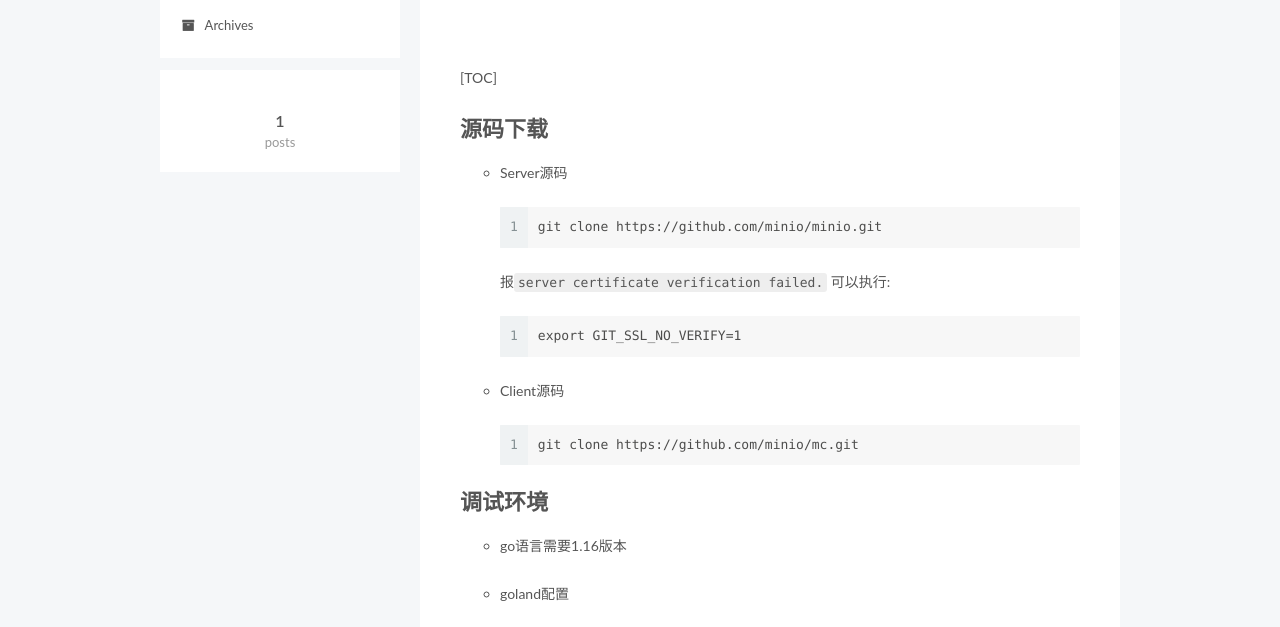
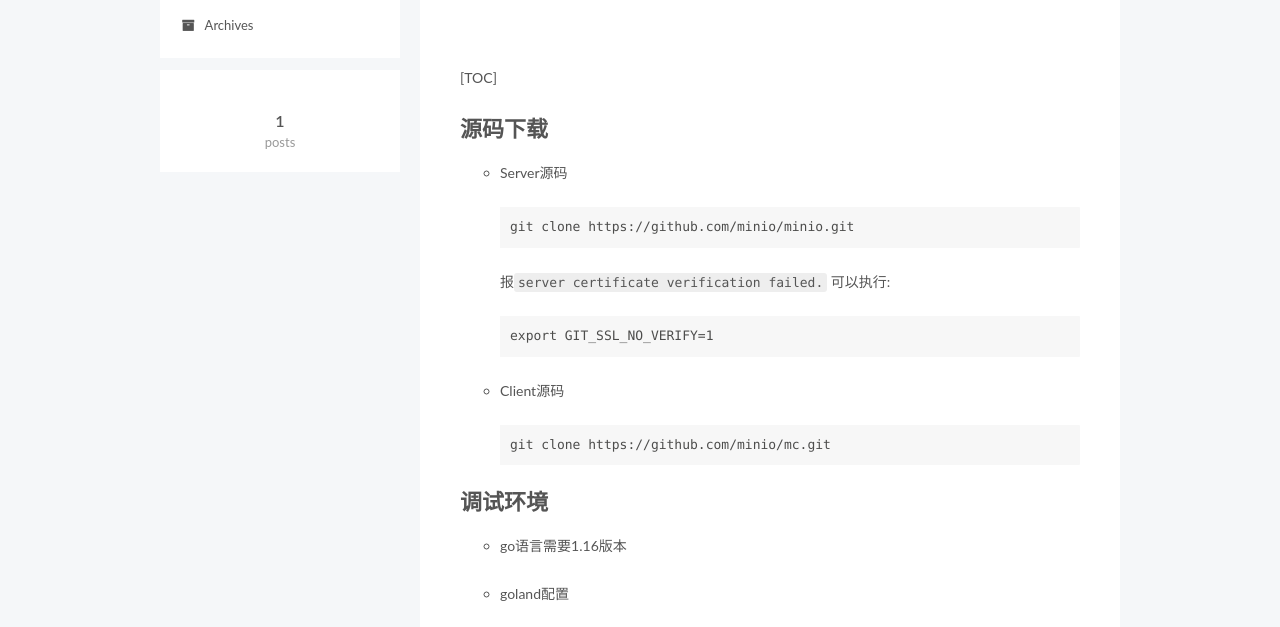
Before and after one commit to dushanggaolou/chonglou.github.io, a plain HTML site: page index.html in a window 1280 px wide. Shown: the part 139-766 px from the top of the page. Drawn offline with Linux system fonts and the light colour scheme.

Commit message:
Site updated: 2021-06-03 17:49:20

```diff
--- a/css/main.css
+++ b/css/main.css
@@ -1823,7 +1823,7 @@ pre .javascript .function {
   width: 4px;
   height: 4px;
   border-radius: 50%;
-  background: #c388b0;
+  background: #ff01b6;
 }
 .links-of-blogroll {
   font-size: 13px;
--- a/index.html
+++ b/index.html
@@ -303,12 +303,12 @@
             <p>[TOC]</p>
 <h1 id="源码下载"><a href="#源码下载" class="headerlink" title="源码下载"></a>源码下载</h1><ul>
 <li><p>Server源码</p>
-<figure class="highlight shell"><table><tr><td class="gutter"><pre><span class="line">1</span><br></pre></td><td class="code"><pre><span class="line">git clone https://github.com/minio/minio.git</span><br></pre></td></tr></table></figure>
+<figure class="highlight shell"><table><tr><td class="code"><pre><span class="line">git clone https://github.com/minio/minio.git</span><br></pre></td></tr></table></figure>
 
 <p>报<code>server certificate verification failed.</code> 可以执行:</p>
-<figure class="highlight shell"><table><tr><td class="gutter"><pre><span class="line">1</span><br></pre></td><td class="code"><pre><span class="line">export GIT_SSL_NO_VERIFY=1</span><br></pre></td></tr></table></figure></li>
+<figure class="highlight shell"><table><tr><td class="code"><pre><span class="line">export GIT_SSL_NO_VERIFY=1</span><br></pre></td></tr></table></figure></li>
 <li><p>Client源码</p>
-<figure class="highlight shell"><table><tr><td class="gutter"><pre><span class="line">1</span><br></pre></td><td class="code"><pre><span class="line">git clone https://github.com/minio/mc.git</span><br></pre></td></tr></table></figure></li>
+<figure class="highlight shell"><table><tr><td class="code"><pre><span class="line">git clone https://github.com/minio/mc.git</span><br></pre></td></tr></table></figure></li>
 </ul>
 <h1 id="调试环境"><a href="#调试环境" class="headerlink" title="调试环境"></a>调试环境</h1><ul>
 <li><p>go语言需要1.16版本</p>
```
Also changed, not shown: 2021/06/03/1-环境准备/index.html (+5 -5 lines).
